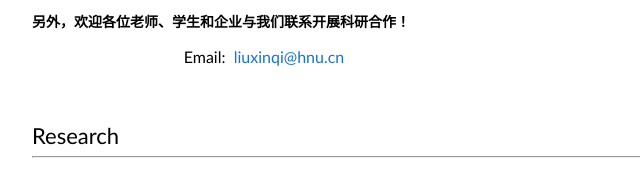
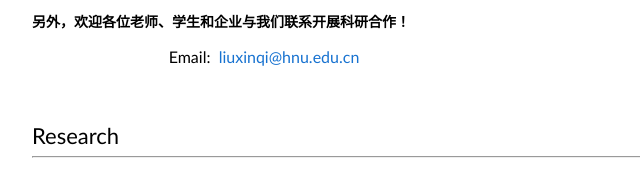
Before and after one commit to LiuXinqi12/liuxinqi12.github.io, a plain HTML site: page index.html in a window 1280 px wide. Shown: the part 489-671 px from the top of the page, 228-868 px from the left. Drawn offline with Linux system fonts and the light colour scheme.

Commit message:
Updata information 202502_v3

```diff
--- a/index.html
+++ b/index.html
@@ -42,7 +42,7 @@
                 本课题组注重平等交流，沟通融洽，与浙江大学机械学院、浙江大学机器人研究院、湖南大学机器人学院的其他导师团队、以及百度视觉技术部算法团队具有紧密合作，能够提供共同学习讨论，科研交流，和企业合作的机会。
               </p>
               <p>
-                如果您对Computer Vision, 3D Digital Human, Embodied Intelligence感兴趣， 请发送邮件至<a href="mailto:liuxinqi@hnu.cn" style="font-size:16px">邮箱</a>。
+                如果您对Computer Vision, 3D Digital Human, Embodied Intelligence感兴趣， 请发送邮件至<a href="mailto:liuxinqi@hnu.edu.cn" style="font-size:16px">邮箱</a>。
               </p>
 
               <p>
@@ -56,7 +56,7 @@
                 I am looking for students, please drop me an email if you are interested in working with me.
               </p> -->
               <p style="text-align:center;font-size:16px">
-                Email:&nbsp;&nbsp;<a href="mailto:liuxinqi@hnu.cn" style="font-size:16px">liuxinqi@hnu.cn</a>
+                Email:&nbsp;&nbsp;<a href="mailto:liuxinqi@hnu.edu.cn" style="font-size:16px">liuxinqi@hnu.edu.cn</a>
               </p>
             </td>
             <td style="padding:2.5%;width:40%;max-width:40%" align=center>
```
